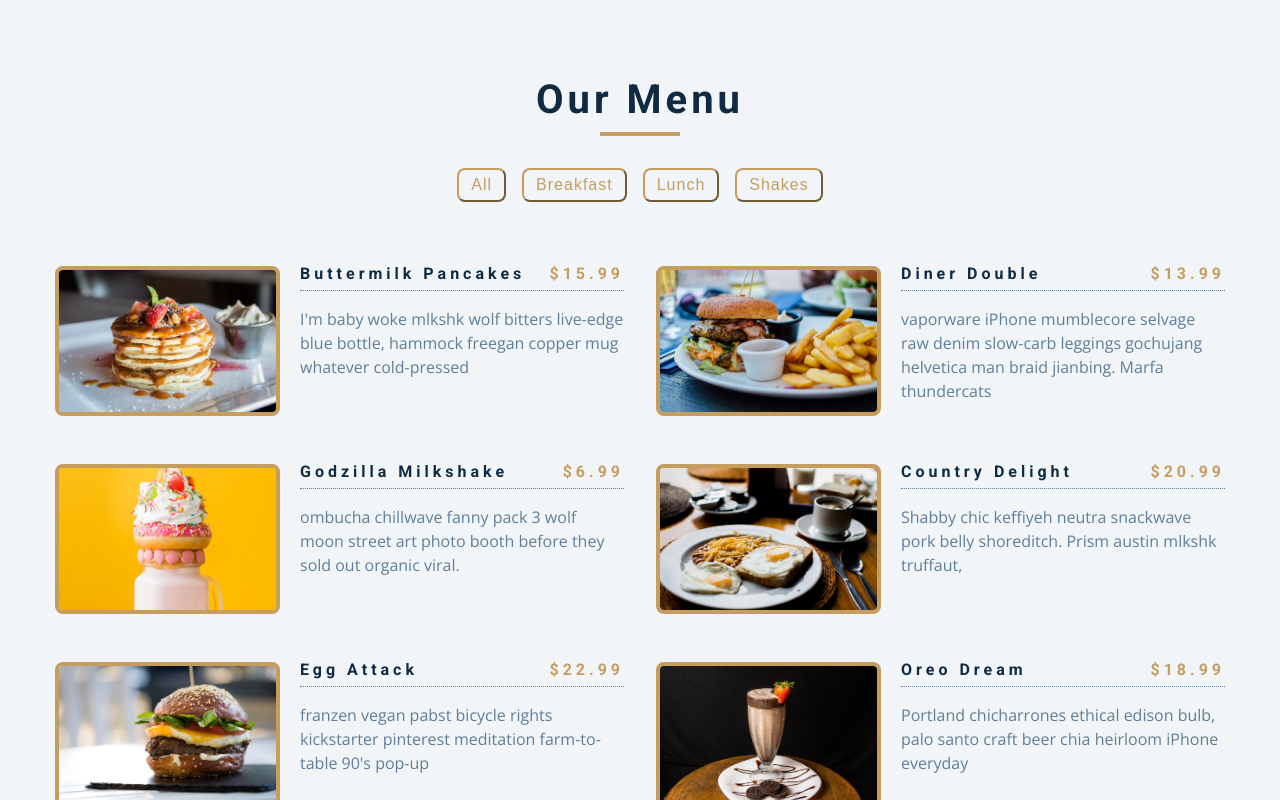
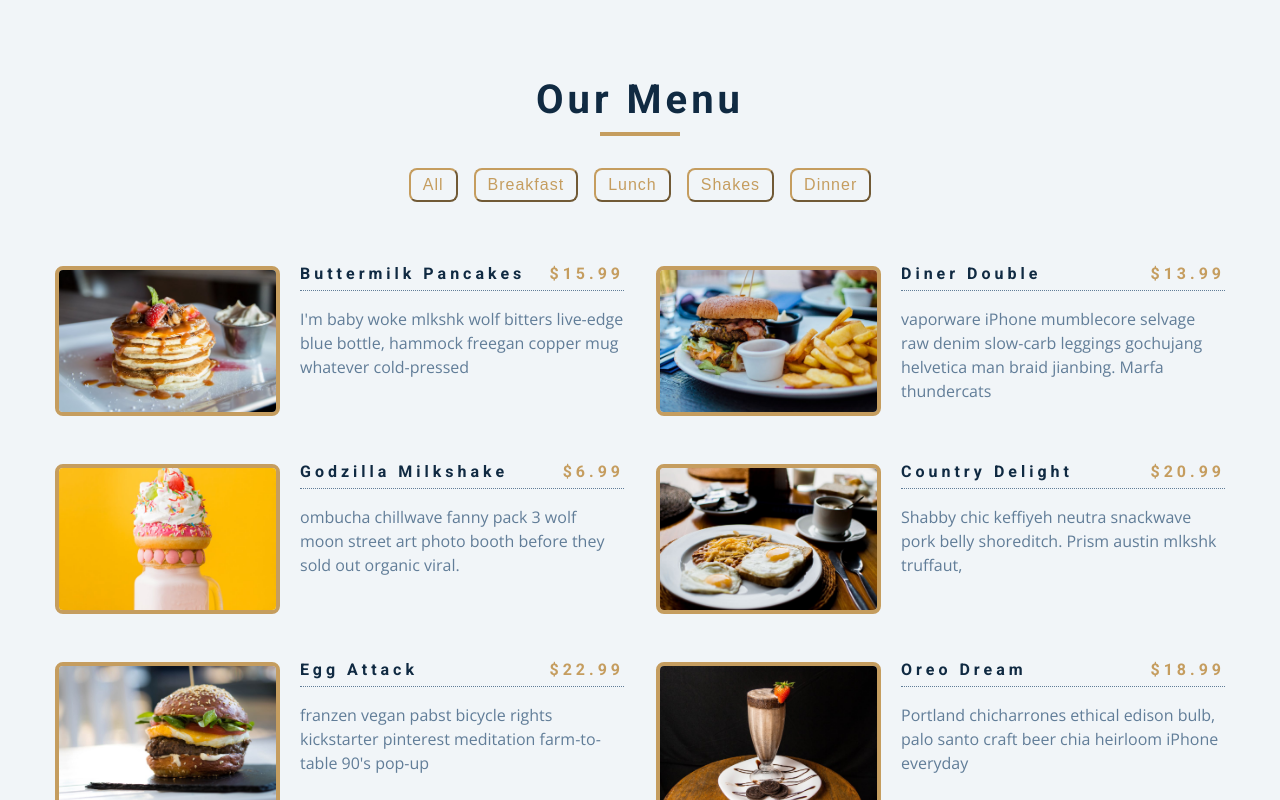
Before and after one commit to steven-serruya/menu, a plain HTML site: page index.html in a window 1280 px wide. Both pictures are taken after a click on the button "All". Shown: the top 800 px of the page. Drawn offline with nearby package versions, Linux system fonts and the light colour scheme.

Commit message:
final commit, end of project

```diff
--- a/app.js
+++ b/app.js
@@ -71,44 +71,83 @@ const menu = [
     img: "./images/item-9.jpeg",
     desc: `skateboard fam synth authentic semiotics. Live-edge lyft af, edison bulb yuccie crucifix microdosing.`,
   },
+  {
+    id: 10,
+    title: "bison steak",
+    category: "dinner",
+    price: 22.99,
+    img: "./images/item-10.jpeg",
+    desc: `skateboard fam synth authentic semiotics. Live-edge lyft af, edison bulb yuccie crucifix microdosing.`,
+  },
 ];
+// get parent element
+const sectionCenter = document.querySelector(".section-center");
+const btnContainer = document.querySelector(".btn-container");
+// display all items when page loads
+window.addEventListener("DOMContentLoaded", function () {
+  diplayMenuItems(menu);
+  displayMenuButtons();
+});
 
-const sectionCenter = document.querySelector(".section-center");
-const filterBtns = document.querySelectorAll(".filter-btn");
-window.addEventListener("DOMContentLoaded", function () {
-  //console.log("shake n bake");
-  displayMenuItems(menu);
+function diplayMenuItems(menuItems) {
+  let displayMenu = menuItems.map(function (item) {
+    // console.log(item);
+
+    return `<article class="menu-item">
+          <img src=${item.img} alt=${item.title} class="photo" />
+          <div class="item-info">
+            <header>
+              <h4>${item.title}</h4>
+              <h4 class="price">$${item.price}</h4>
+            </header>
+            <p class="item-text">
+              ${item.desc}
+            </p>
+          </div>
+        </article>`;
   });
+  displayMenu = displayMenu.join("");
+  // console.log(displayMenu);
+
+  sectionCenter.innerHTML = displayMenu;
+}
+function displayMenuButtons() {
+  const categories = menu.reduce(
+    function (values, item) {
+      if (!values.includes(item.category)) {
+        values.push(item.category);
+      }
+      return values;
+    },
+    ["all"]
+  );
+  const categoryBtns = categories
+    .map(function (category) {
+      return `<button type="button" class="filter-btn" data-id=${category}>
+          ${category}
+        </button>`;
+    })
+    .join("");
+
+  btnContainer.innerHTML = categoryBtns;
+  const filterBtns = btnContainer.querySelectorAll(".filter-btn");
+  console.log(filterBtns);
+
   filterBtns.forEach(function (btn) {
     btn.addEventListener("click", function (e) {
+      // console.log(e.currentTarget.dataset);
       const category = e.currentTarget.dataset.id;
       const menuCategory = menu.filter(function (menuItem) {
+        // console.log(menuItem.category);
         if (menuItem.category === category) {
           return menuItem;
         }
       });
       if (category === "all") {
-      displayMenuItems(menu);
+        diplayMenuItems(menu);
       } else {
-      displayMenuItems(menuCategory);
+        diplayMenuItems(menuCategory);
       }
     });
   });
-
-function displayMenuItems(menuItems) {
-  let displayMenu = menuItems.map(function (item) {
-    return ` <article class="menu-item">
-    <img src=${item.img} class="photo" alt=${item.title} />
-    <div class="item-info">
-      <header>
-        <h4>${item.title}</h4>
-        <h4 class="price">$${item.price}</h4>
-      </header>
-      <p class="item-text">${item.desc}</p>
-    </div>
-  </article>`;
-  });
-  displayMenu = displayMenu.join("");
-  sectionCenter.innerHTML = displayMenu;
-  //console.log(displayMenu);
 }
--- a/index.html
+++ b/index.html
@@ -23,16 +23,16 @@
       </div>
       <!--filter buttons-->
       <div class="btn-container">
-        <button class="filter-btn" type="button" data-id="all">all</button>
+        <!-- <button class="filter-btn" type="button" data-id="all">all</button>
         <button class="filter-btn" type="button" data-id="breakfast">breakfast</button>
         <button class="filter-btn" type="button" data-id="lunch">lunch</button>
-        <button class="filter-btn" type="button" data-id="shakes">shakes</button>
+        <button class="filter-btn" type="button" data-id="shakes">shakes</button> -->
 
       </div>
       <!--menu items-->
       <div class="section-center">
         <!--single item-->
-        <article class="menu-item">
+        <!-- <article class="menu-item">
           <img src="menu-item.jpeg" class="photo" alt="menu item"/>
           <div class="item-info">
             <header>
@@ -41,7 +41,7 @@
             </header>
             <p class="item-text">Lorem ipsum dolor sit amet consectetur adipisicing elit. Voluptatum pariatur sapiente iure sit impedit, autem sunt! Impedit, nam! Ab, architecto?</p>
           </div>
-        </article>
+        </article> -->
       </div>
     </section>
     <!-- javascript -->
```
Also changed, not shown: 1 other file. Lines whose indentation alone changed are shown as unchanged.
